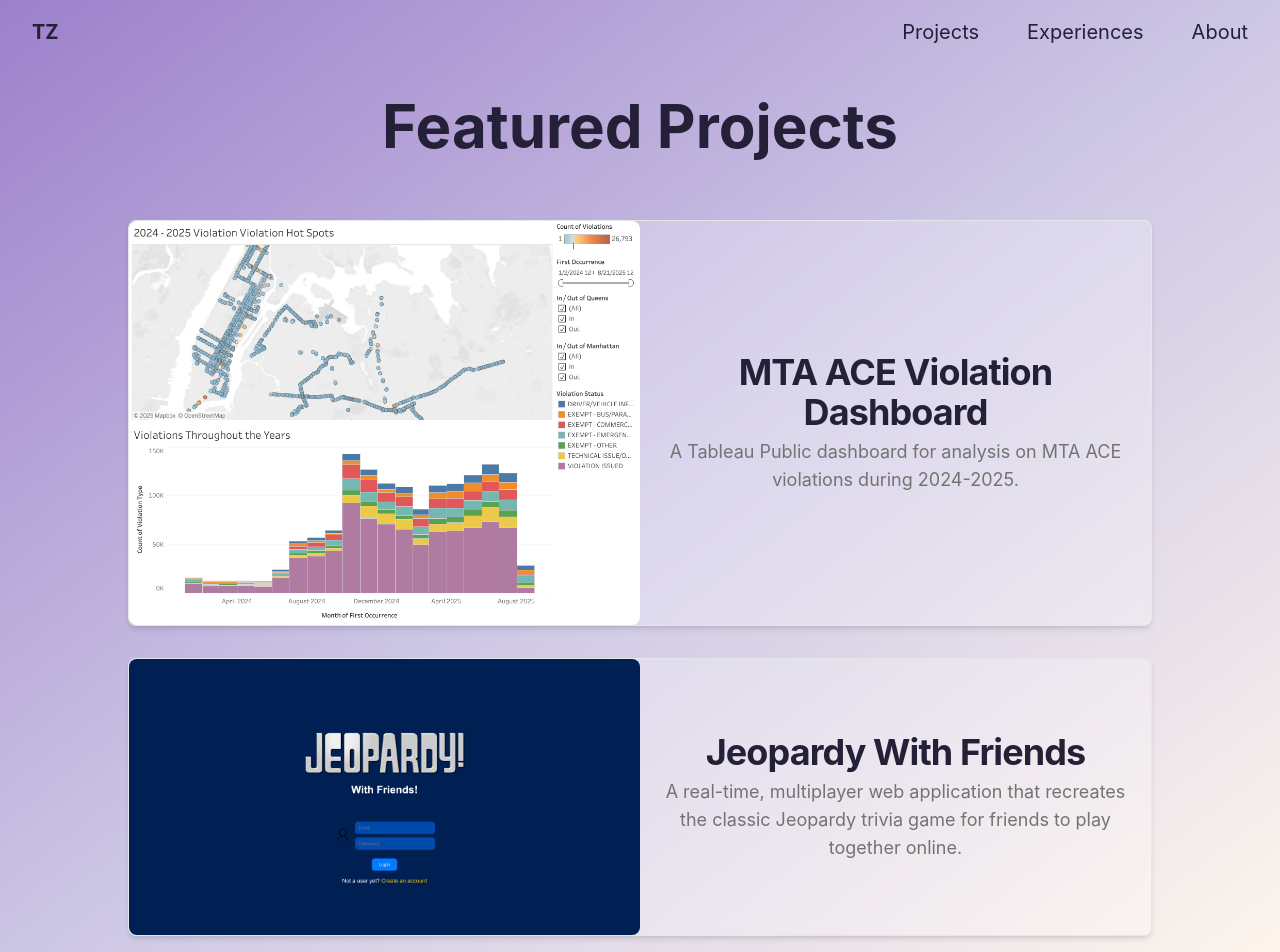
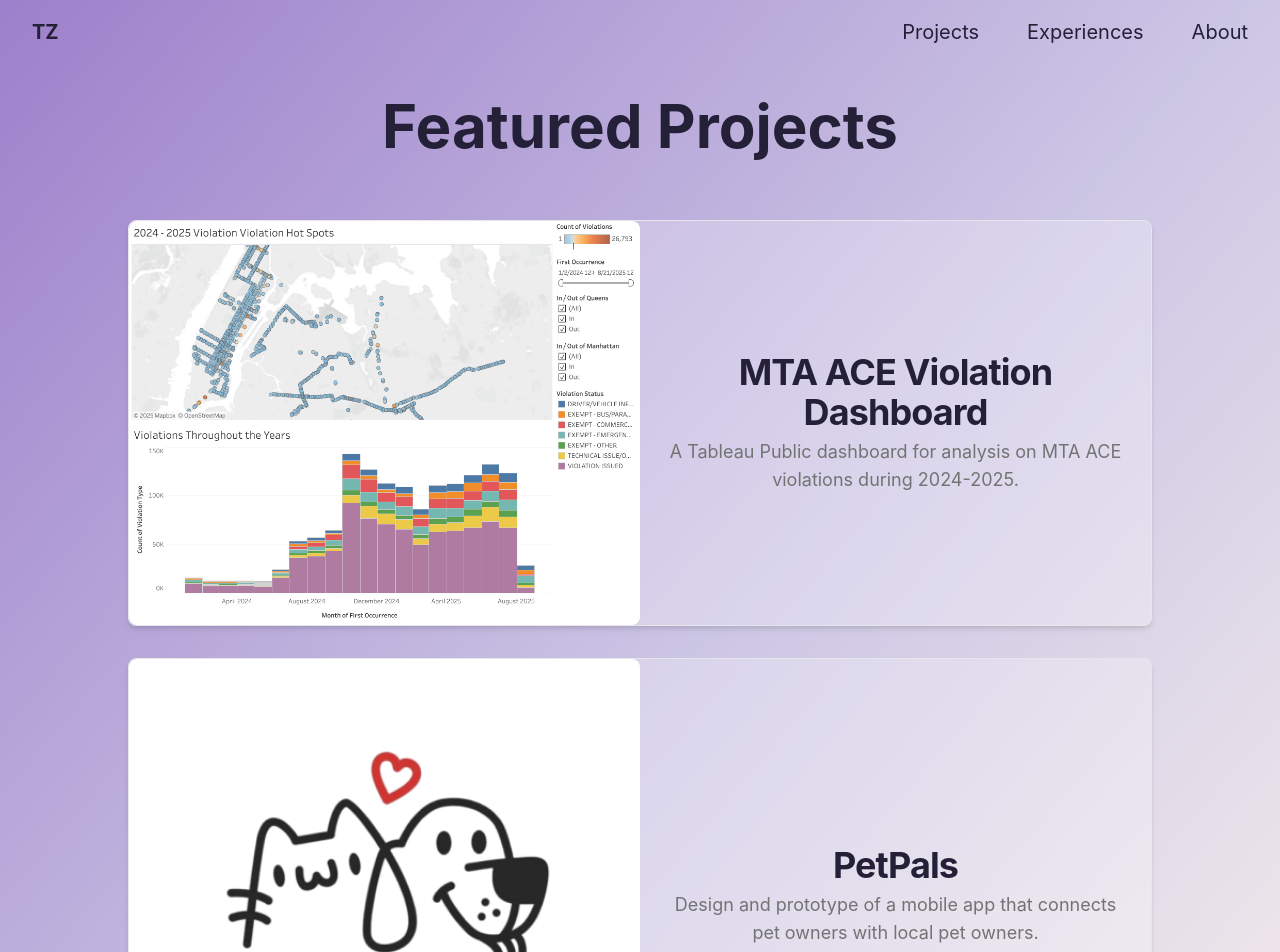
Before and after one commit to Tiffany-Zhu5303/TiffanyZhu, a Next.js app: page /projects in a window 1280 px wide. Shown: the top 952 px of the page. Built offline with nearby package versions, Linux system fonts and the light colour scheme.

Commit message:
update: constraint on sizing; new project added

```diff
--- a/app/projects/page.tsx
+++ b/app/projects/page.tsx
@@ -7,7 +7,7 @@ export default function Projects() {
             <p className="text-4xl md:text-6xl font-bold p-4 mt-16 md:mt-20 text-center">
                 Featured Projects
             </p>
-            <div className='w-full size-up size-down flex flex-col items-center m-8'>
+            <div className='w-full flex flex-col items-center m-8'>
                 { ProjectsList.map((project, index) => (
                     <ProjectCard
                         key={index}
--- a/components/ProjectCard.tsx
+++ b/components/ProjectCard.tsx
@@ -19,13 +19,13 @@ export default function ProjectCard({
         <Dialog>
             <DialogTrigger asChild>
                 <Card className="flex flex-col md:flex-row items-center justify-between w-4/5 m-4 bg-white/25 rounded-lg transition duration-700 transform hover: cursor-pointer hover:scale-105 shadow-md hover:shadow-lg transition-shadow duration-300">
-                    <div className="w-full md:w-1/2 h-full">
+                    <div className="w-full h-full md:w-1/2">
                         <Image
                             src={image}
                             alt={title}
                             width={700}
                             height={700}
-                            className="w-full h-full object-cover rounded-lg" />
+                            className="w-full max-h-[475px] object-cover rounded-lg" />
                     </div>
 
                     <div className="flex flex-col justify-center items-center w-5/6 md:w-1/2 text-dark-purple">
@@ -68,9 +68,10 @@ export default function ProjectCard({
                     </ul>
                 </div>
                 <div className="flex justify-center items-center">
+                    {github ?
                     <a href={github} target="_blank" rel="noopener noreferrer" className="m-4 inline-block px-4 py-2 w-fit bg-lavender-floral/30 rounded hover:bg-wisteria hover:text-white transition duration-300">
-                        View Code
-                    </a>
+                        View Source
+                    </a> : null }
 
                     {link ?
                     <a href={link} target="_blank" rel="noopener noreferrer" className="m-4 inline-block px-4 py-2 w-fit bg-lavender-floral/30 rounded hover:bg-wisteria hover:text-white transition duration-300">
--- a/data/projects.ts
+++ b/data/projects.ts
@@ -12,20 +12,18 @@ const ProjectsList: Project[] = [
     //     collaborators: [
     //         {
     //             name: 'Fiona Zhu',
-    //             role: 'Designer',
-    //             link: 'https://www.linkedin.com/in/fiona-zhu-1659561b4/',
+    //             role: 'Designer'
     //         },
     //         {
     //             name: 'Junheng Zhang',
-    //             role: 'Web Developer',
-    //             link: 'https://www.linkedin.com/in/junhengzheng/'
+    //             role: 'Web Developer'
     //         }
     //     ]
     // },
     {
         title: 'MTA ACE Violation Dashboard',
         shortDescription: 'A Tableau Public dashboard for analysis on MTA ACE violations during 2024-2025.',
-        longDescription: 'For the Macaulays Honors College x MTA 2025 Dathathon, the theme is on MTA Automated Camera Enforcement (ACE) Violations in NYC. These are vehicle violations captured by camera at bus stops. This project features an interactive dashboard that provides insights into MTA ACE violations during 2024-2025. This dashboard sources data from data.ny.gov and allows users to explore trends, patterns, and key metrics related to MTA ACE violations. In addition, the dashboard includes data visualization of MTA congestion zone entry hot spots. Special shout out to my team: TSZR!',
+        longDescription: 'For the Macaulays Honors College x MTA 2025 Dathathon, the theme is on MTA Automated Camera Enforcement (ACE) Violations in NYC. These are vehicle violations captured by camera at bus stops. This project features an interactive dashboard that provides insights into MTA ACE violations during 2024-2025. This dashboard sources data from data.ny.gov and allows users to explore trends, patterns, and key metrics related to MTA ACE violations. In addition, the dashboard includes data visualization of MTA congestion zone entry hot spots. Special shout out to my team TSZR for making it to top 20 contestants!',
         technologies: ['Tableau', 'Python'],
         image: '/images/MTA-ACE-Violation-Dashboard.png',
         link: 'https://public.tableau.com/app/profile/tiffany.zhu8039/viz/MTAACEViolations/Dashboard1',
@@ -36,6 +34,24 @@ const ProjectsList: Project[] = [
             },
             {
                 name: 'Zara Raza'
+            }
+        ],
+        projectroute: '',
+    },
+    {
+        title: 'PetPals',
+        shortDescription: 'Design and prototype of a mobile app that connects pet owners with local pet owners.',
+        longDescription: 'PetPals is a mobile app designed to connect pet owners with local pet owners. The app allows users to create profiles for their pets, browse other pet profiles, and set up meetups for their pets. With a focus on safety and reliability, PetPals includes features such as private messaging, calendar integration for seamless scheduling, and map alerts for nearby pets. This project aims to foster a sense of community among pet owners and provide a convenient and trustworthy platform for pets and their owners to socialize.',
+        technologies: ['Figma'],
+        image: '/images/PetPals.png',
+        link: 'https://www.figma.com/design/24PdWS7GVrkC24GDOKz7yp/PetPals-Working-MVP?node-id=0-1&t=xI3UAa0YxlDeUQSO-1',
+        github: '',
+        collaborators: [
+            {
+                name: 'Ellen Avrumova'
+            },
+            {
+                name: 'Krina Patel'
             }
         ],
         projectroute: '',
@@ -56,14 +72,14 @@ const ProjectsList: Project[] = [
                 name: 'Vicki Wu'
             },
             {
-                name: 'Shelly Masih'
-            },
-            {
                 name: 'Yulin Zheng'
             },
             {
                 name: 'Michael Russo'
-            }
+            },
+            {
+                name: 'Shelly Masih'
+            },
         ],
         carousel: {
             images: [
```
Also changed, not shown: public/images/PetPals.png (added).
